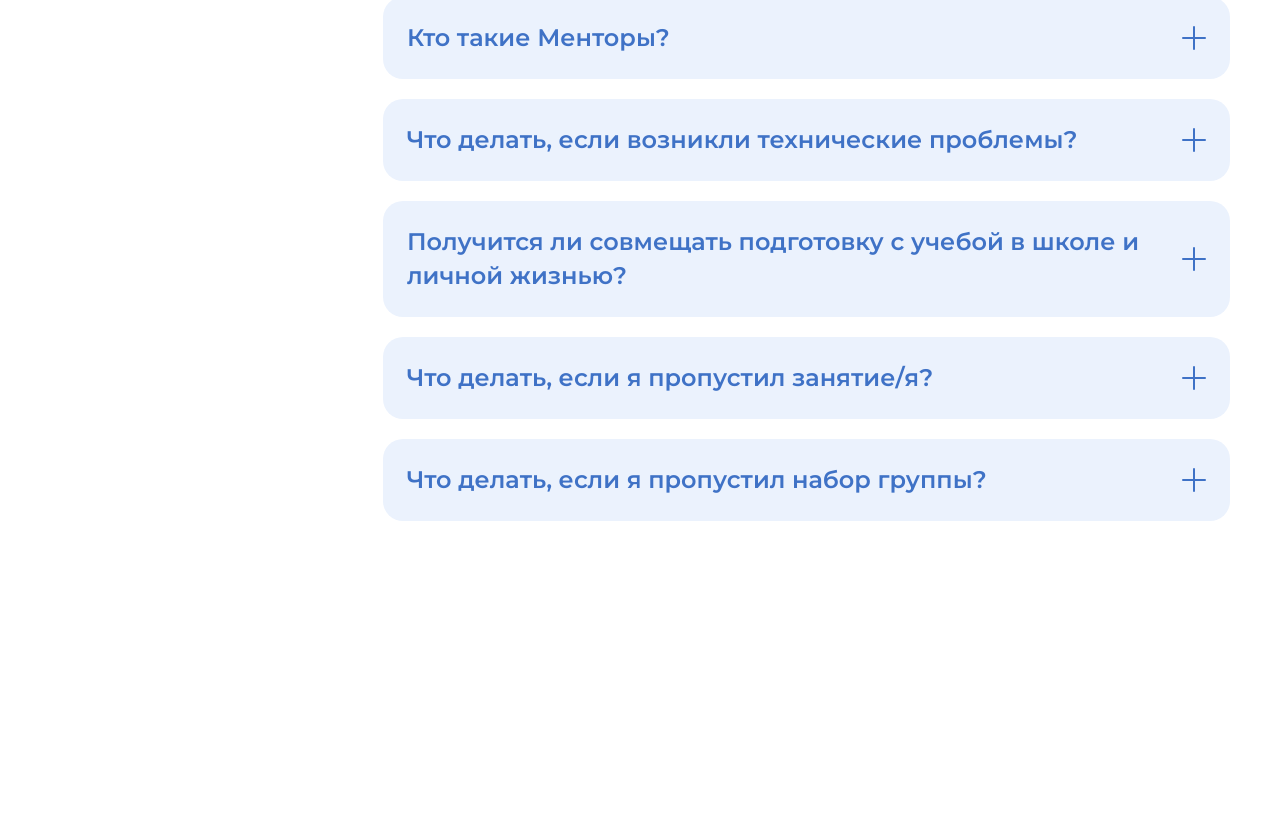
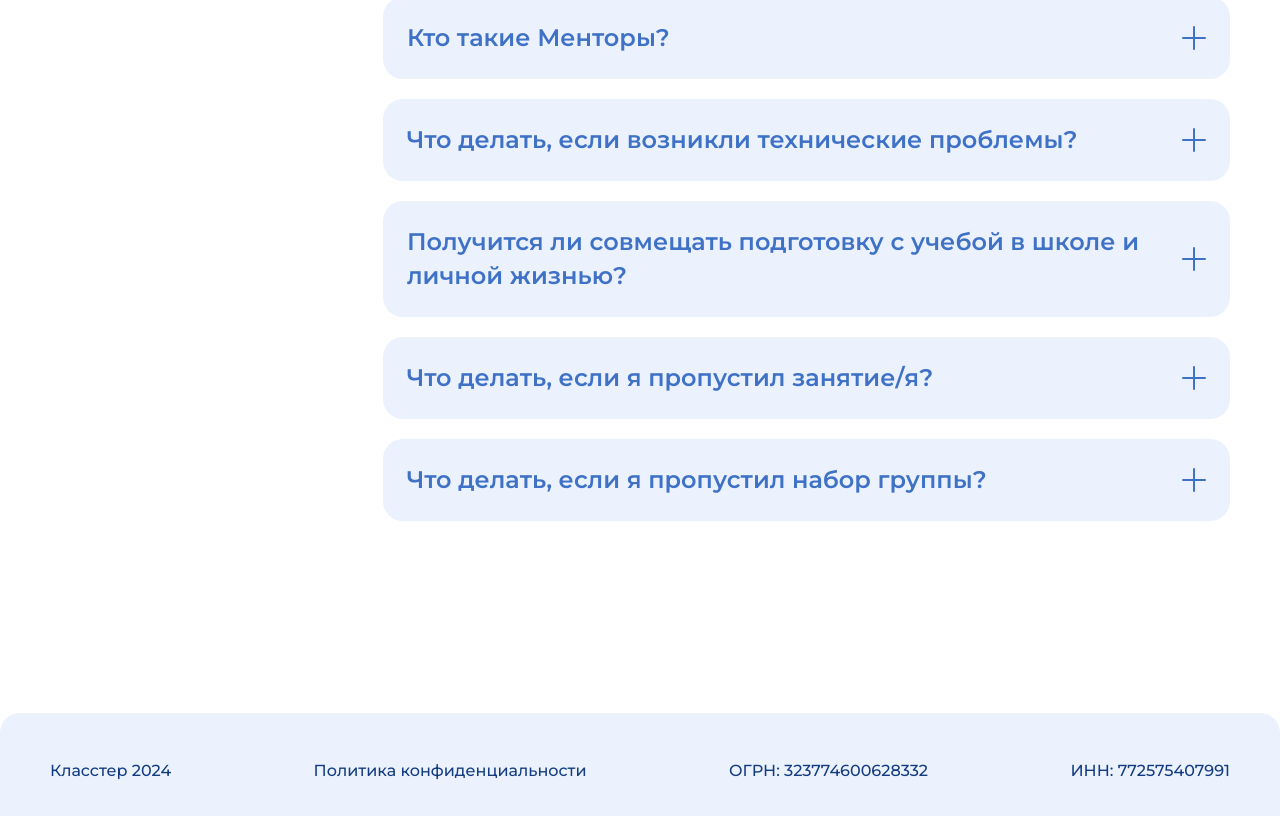
Before and after one commit to fayzullayevelmurod/Classer, a React (Vite) app: page / in a window 1280 px wide. Shown: the part 7116-7932 px from the top of the page. Before the commit the page ends 7829 px from the top, so only its background shows below. Built offline with nearby package versions, Linux system fonts and the light colour scheme.

Commit message:
footer section finished

```diff
--- a/src/components/FAQ/FAQ.jsx
+++ b/src/components/FAQ/FAQ.jsx
@@ -14,7 +14,7 @@ export const FAQ = () => {
   };
 
   return (
-    <section className="faq">
+    <section className="faq" id="faq">
       <div className="container">
         <h2 className="title">Вопрос-ответ</h2>
         <div className="answers">
--- a/src/components/Footer/Footer.jsx
+++ b/src/components/Footer/Footer.jsx
@@ -0,0 +1,15 @@
+import React from 'react';
+import './Footer.scss'
+
+export const Footer = () => {
+	return (
+    <footer>
+      <div className="container">
+        <span>Класстер 2024</span>
+        <a href="#!">Политика конфиденциальности</a>
+        <span>ОГРН: 323774600628332</span>
+        <span>ИНН: 772575407991</span>
+      </div>
+    </footer>
+  );
+}
--- /dev/null
+++ b/src/components/Footer/Footer.scss
@@ -0,0 +1,28 @@
+footer {
+	background: #EBF2FD;
+	border-radius: 20px 20px 0px 0px;
+	padding: 48px 0;
+
+	.container {
+		display: flex;
+		align-items: center;
+		justify-content: space-between;
+		gap: 16px;
+
+		a,
+		span {
+			font-size: 16px;
+			font-weight: 500;
+			line-height: 19px;
+			color: #143D81;
+		}
+
+		a {
+			transition: all .2s linear;
+
+			&:hover {
+				color: #3F72C6;
+			}
+		}
+	}
+}
--- a/src/components/Header/Header.jsx
+++ b/src/components/Header/Header.jsx
@@ -32,7 +32,7 @@ export const Header = () => {
               </a>
             </li>
             <li className="nav-item">
-              <a className="nav-link" href="#!">
+              <a className="nav-link" href="#methodologies">
                 Методики
               </a>
             </li>
@@ -42,7 +42,7 @@ export const Header = () => {
               </a>
             </li>
             <li className="nav-item">
-              <a className="nav-link" href="#!">
+              <a className="nav-link" href="#faq">
                 Вопрос-ответ
               </a>
             </li>
--- a/src/components/Methodologies/Methodologies.jsx
+++ b/src/components/Methodologies/Methodologies.jsx
@@ -4,7 +4,7 @@ import assets from "../../assets";
 
 export const Methodologies = () => {
   return (
-    <section className="methodologies">
+    <section className="methodologies" id="methodologies">
       <div className="container">
         <h2 className="title">Методики</h2>
         <div className="methodologies-boxes">
--- a/src/components/index.js
+++ b/src/components/index.js
@@ -7,3 +7,4 @@ export { Tabs } from './Tabs/Tabs';
 export { Subjects } from './Subjects/Subjects';
 export { Teachers } from './Teachers/Teachers';
 export {FAQ} from './FAQ/FAQ';
+export { Footer } from './Footer/Footer'
--- a/src/index.css
+++ b/src/index.css
@@ -3,6 +3,7 @@
 /* Core style */
 html {
 	box-sizing: border-box;
+	scroll-behavior: smooth;
 }
 
 * {
--- a/src/pages/HomePage.jsx
+++ b/src/pages/HomePage.jsx
@@ -1,7 +1,8 @@
 import React from "react";
 import {
-	FAQ,
+  FAQ,
   Features,
+  Footer,
   Header,
   HeroSection,
   Methodologies,
@@ -19,8 +20,10 @@ export const HomePage = () => {
         <Features />
         <Subjects />
         <Teachers />
-				<FAQ />
+        <FAQ />
       </main>
+
+      <Footer />
     </>
   );
 };
```
Also changed, not shown: src/components/Footer/Footer.module.scss (deleted).
